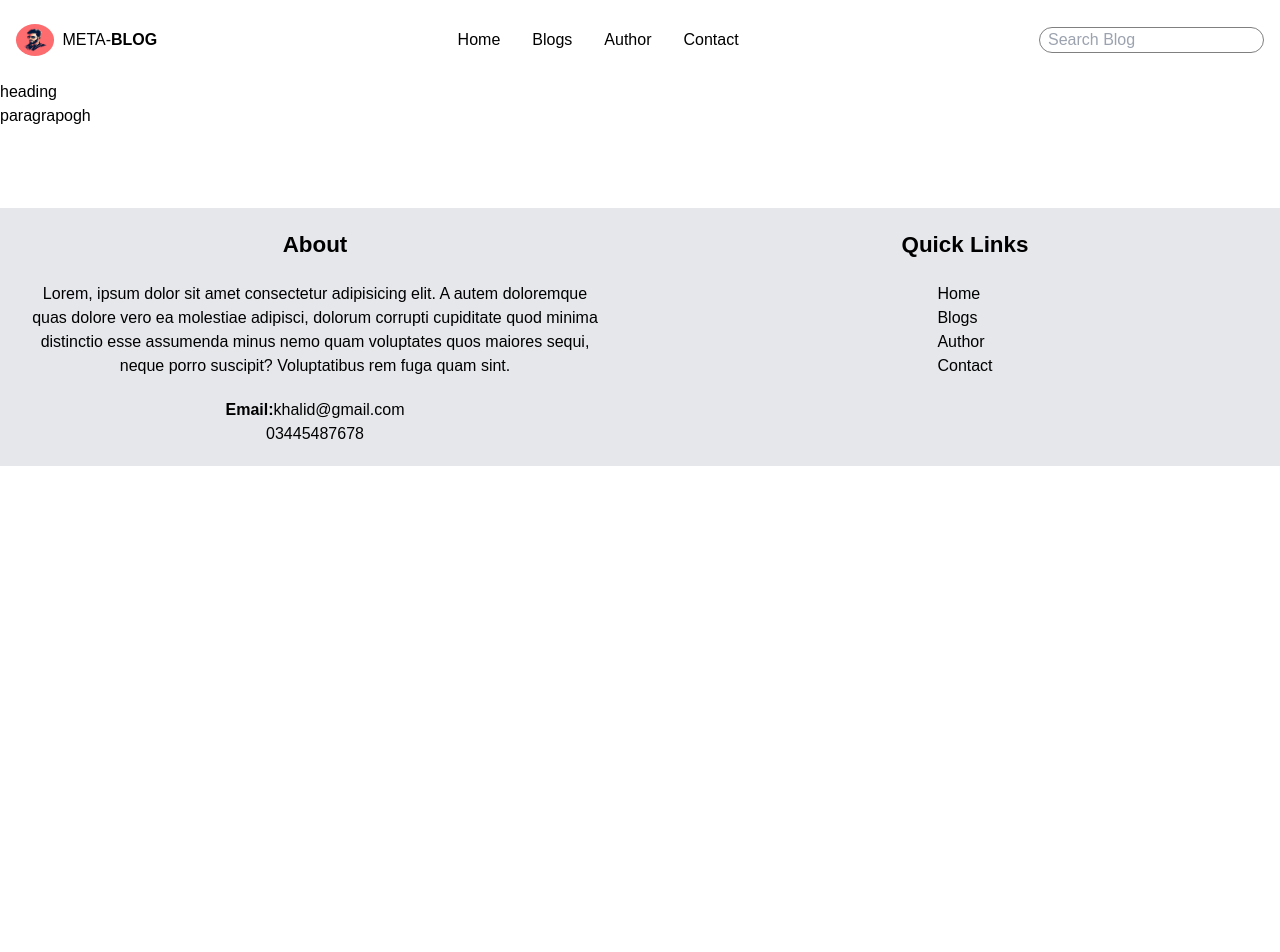
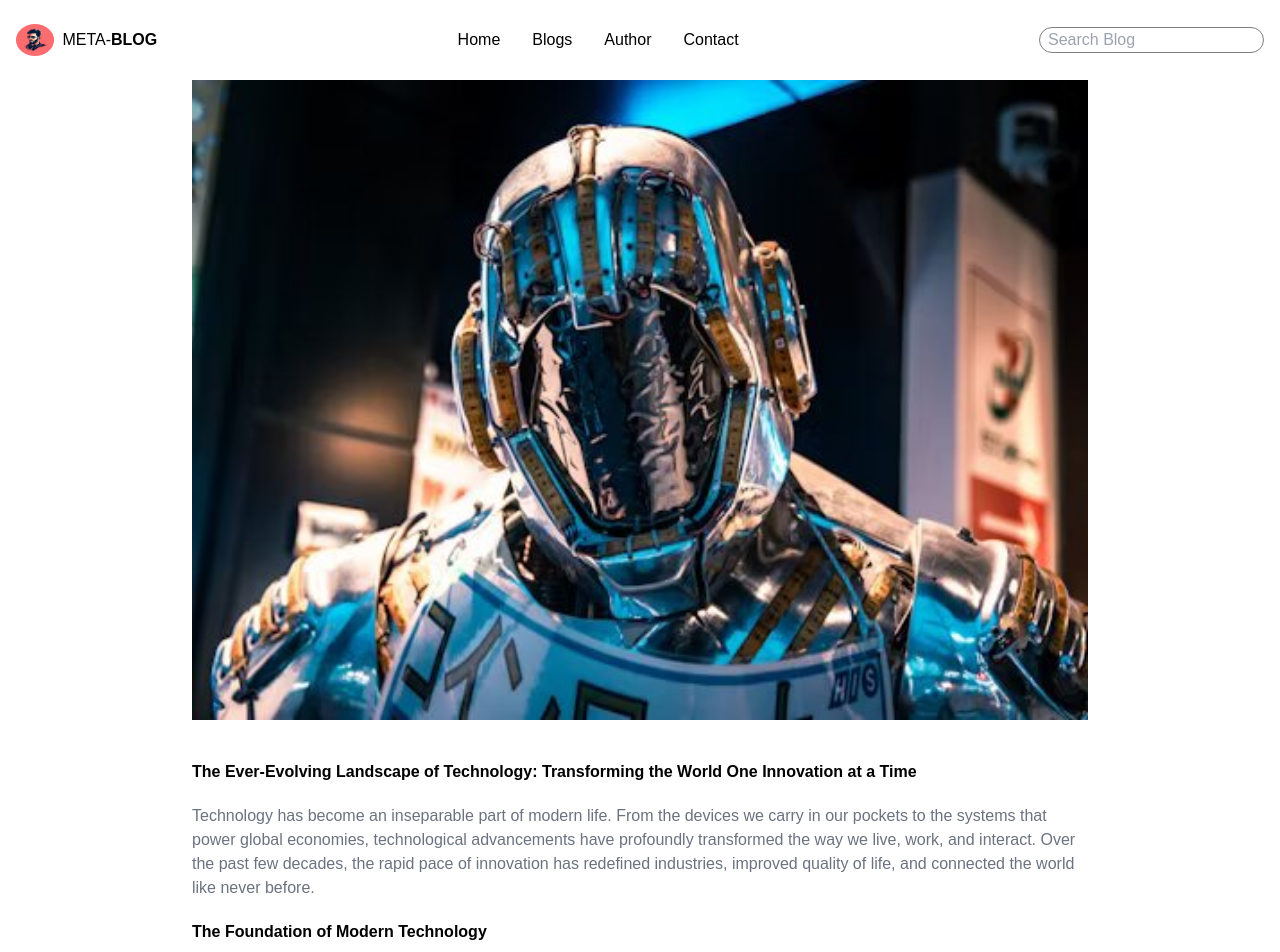
Before and after one commit to rameez9061/tech-blog, a Next.js app: page /Blogs/SingleBlog/0 in a window 1280 px wide. Shown: the top 952 px of the page. Before the commit the page ends 800 px from the top, so only its background shows below. Built offline with nearby package versions, Linux system fonts and the light colour scheme.

Commit message:
Add files via upload

```diff
--- a/src/app/Blogs/SingleBlog/[id]/page.tsx
+++ b/src/app/Blogs/SingleBlog/[id]/page.tsx
@@ -1,37 +1,83 @@
-// /pages/Blogs/SingleBlog/[id].tsx
+"use client";
 
-import { useRouter } from "next/router";
-import { useEffect, useState } from "react";
+import { useState, useEffect } from "react";
+import Image from "next/image";
+import Comment from "../../../Comment/page";
 
-const SingleBlog = () => {
-  const router = useRouter();
-  const { id } = router.query;
-
-  const [blog, setBlog] = useState(null);
+export default function SingleBlog({
+  params,
+}: {
+  params: { id: string }; // params is directly an object, no need for a promise
+}) {
+  const [blog, setBlog] = useState<any>(null); // Blog state to store the fetched data
+  const [content, setContent] = useState<any>(null); // Content state to store content data
+  const [loading, setLoading] = useState<boolean>(true); // Loading state to show while fetching data
+  const [error, setError] = useState<string | null>(null); // Error state for error handling
 
   useEffect(() => {
-    if (id) {
-      // Fetch the blog data based on the id
-      const fetchBlog = async () => {
-        const res = await fetch("/info.json");
-        const data = await res.json();
-        const selectedBlog = data.find((item) => item.id.toString() === id);
-        setBlog(selectedBlog);
-      };
+    const fetchData = async () => {
+      try {
+        // Fetch blog data
+        const jsonData = await fetch("/info.json");
+        const data1 = await jsonData.json();
+        const blogData = data1[parseInt(params.id)]; // Get the specific blog by its index
 
-      fetchBlog();
-    }
-  }, [id]);
+        if (!blogData) {
+          throw new Error("Blog not found");
+        }
 
-  if (!blog) return <div>Loading...</div>;
+        setBlog(blogData);
+
+        // Fetch content data
+        const contentFetch = await fetch("/content.json");
+        const contentData = await contentFetch.json();
+        setContent(contentData[0]); // Assuming content is an array and you want the first element
+
+        setLoading(false); // Data loaded
+      } catch (error: any) {
+        setError(error.message); // Set error message
+        setLoading(false); // Stop loading
+      }
+    };
+
+    fetchData();
+  }, [params.id]); // Dependency array ensures this runs when `params.id` changes
+
+  if (loading) {
+    return <div>Loading...</div>; // Show loading state while data is being fetched
+  }
+
+  if (error) {
+    return <div className="text-red-500">Error: {error}</div>; // Show error if there's an issue fetching data
+  }
+
+  if (!blog || !content) {
+    return <div>Blog or content data not found.</div>;
+  }
 
   return (
-    <div>
-      <h1>heading</h1>
-      <p>paragrapogh</p>
-      {/* Render other blog details */}
+    <div className="single-blog-outer-wrapper w-full">
+      <div className="single-blog-inside w-[70%] mx-auto">
+        <div className="image-container relative w-full h-[35vh] xs:h-[45vh] sm:h-[55vh] md:h-[65vh] lg:h-[80vh]">
+          <Image src={blog.mainImage} layout="fill" alt="blog1" />
+        </div>
+
+        <div className="content-div mt-10">
+          {Object.keys(content).map((key, index) => {
+            if (key.startsWith("heading")) {
+              const paraKey = `para${key.slice(-1)}`;
+              return (
+                <div key={index}>
+                  <h1 className="mt-5 font-bold">{content[key]}</h1>
+                  <p className="mt-5 text-gray-500">{content[paraKey]}</p>
+                </div>
+              );
+            }
+          })}
+        </div>
+
+        <Comment /> {/* Comment component to show comments */}
+      </div>
     </div>
   );
-};
-
-export default SingleBlog;
+}
```
